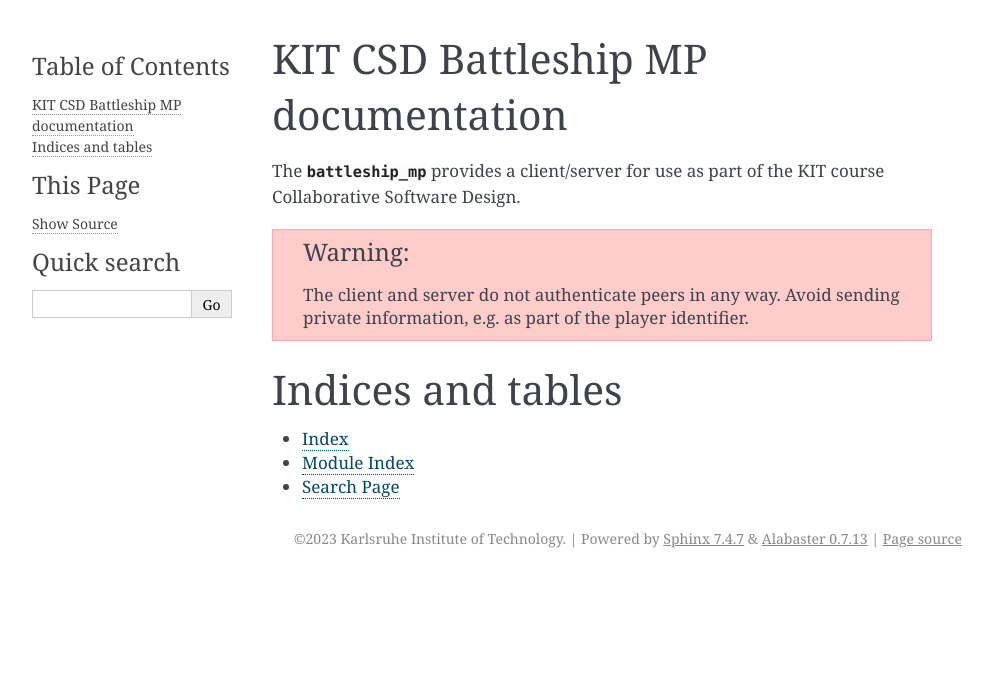
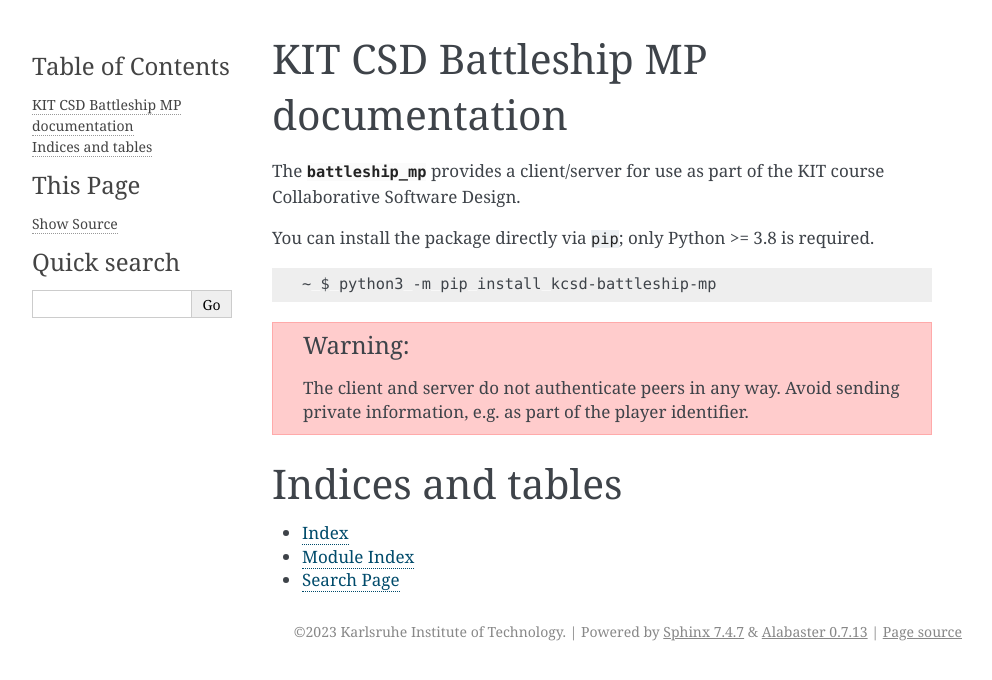
Before and after one commit to kit-colsoftdes/battleship_mp, a Sphinx documentation site: the page built from docs/index.rst, in a window 1280 px wide. Shown: the top 680 px of the page, without its empty margins (148-1140 px from the left). Built offline with Sphinx 7.4.7, drawn with Linux system fonts in a browser that asks for light colours; formulas are drawn with MathJax 3.

Commit message:
Update install instructions (#11)
* update installation instructions

* add docs badge to readme/pypi

```diff
--- a/docs/index.rst
+++ b/docs/index.rst
@@ -18,6 +18,13 @@
 The :py:mod:`battleship_mp` provides a client/server
 for use as part of the KIT course Collaborative Software Design.
 
+You can install the package directly via ``pip``;
+only Python >= 3.8 is required.
+
+.. code:: bash
+
+    ~ $ python3 -m pip install kcsd-battleship-mp
+
 .. warning::
 
    The client and server do not authenticate peers in any way.
```
Also changed, not shown: README.rst (+6 -15 lines).
